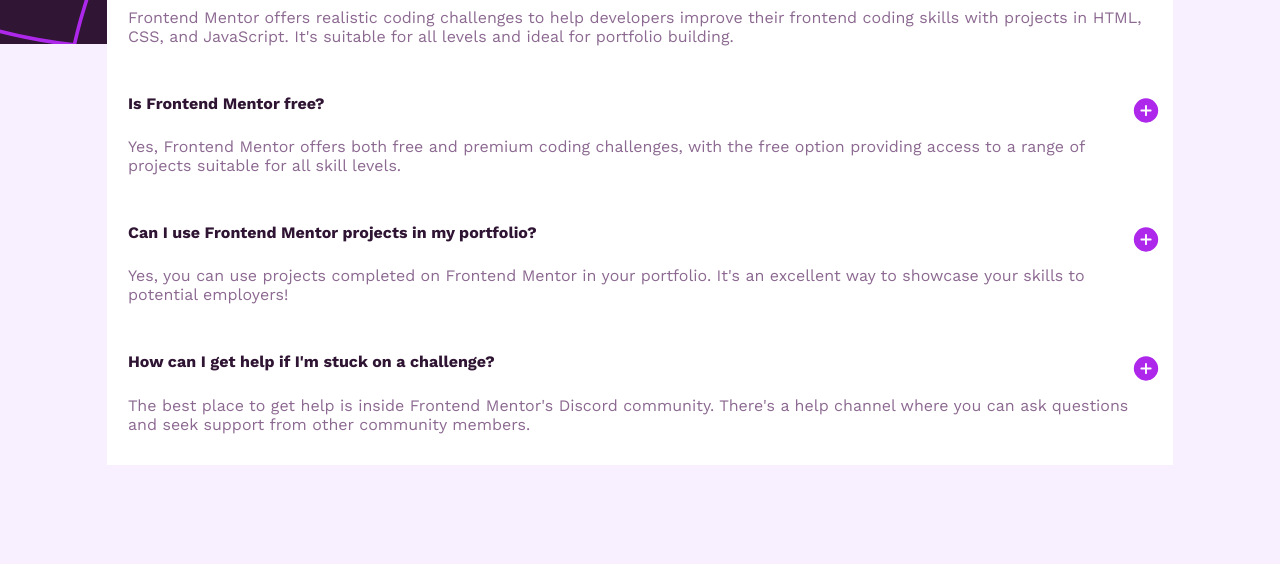
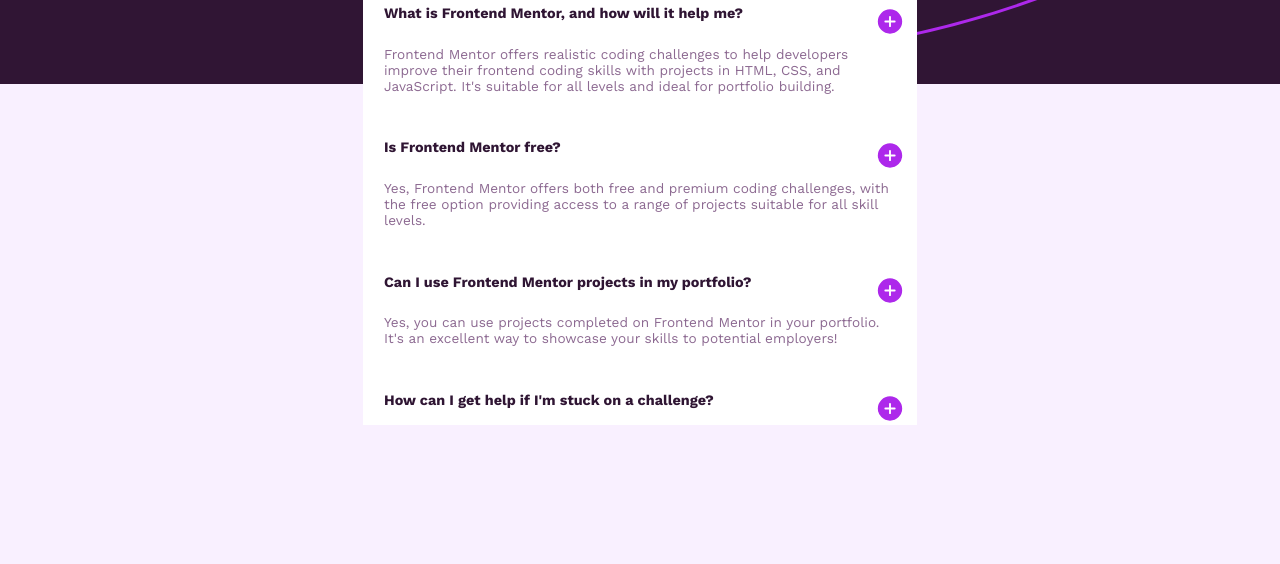
Before and after one commit to Davibron/FAQ, a plain HTML site: page index.html in a window 1280 px wide. Shown: the part 236-800 px from the top of the page. Drawn offline with nearby package versions, Linux system fonts and the light colour scheme.

Commit message:
desktop media query

```diff
--- a/styles.css
+++ b/styles.css
@@ -63,3 +63,31 @@
   font-size: 1rem;
   color: hsl(292, 16%, 49%);
 }
+
+@media (min-width: 413px) {
+  body {
+    background-image: url(./assets/images/background-pattern-desktop.svg);
+    background-size: auto;
+  }
+
+  main {
+    width: 40vw;
+    height: 60vh;
+  }
+
+  #faq {
+    font-size: .9rem;
+  }
+
+  #div4 {
+    margin-bottom: 0rem;
+  }
+
+  #question {
+    width: 90%;
+  }
+
+  .hiddenDiv {
+    font-size: .85rem;
+  }
+}
```
